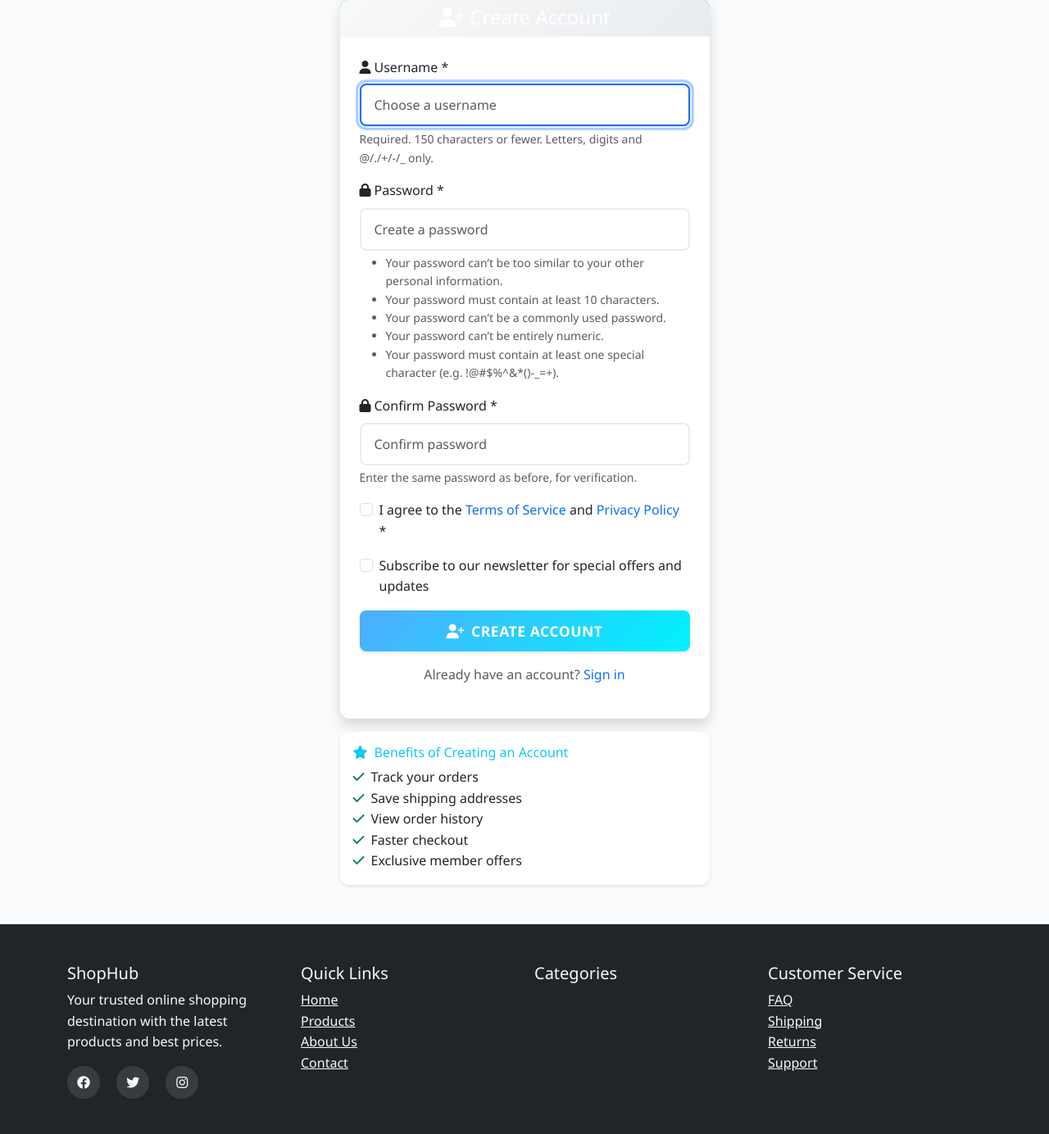
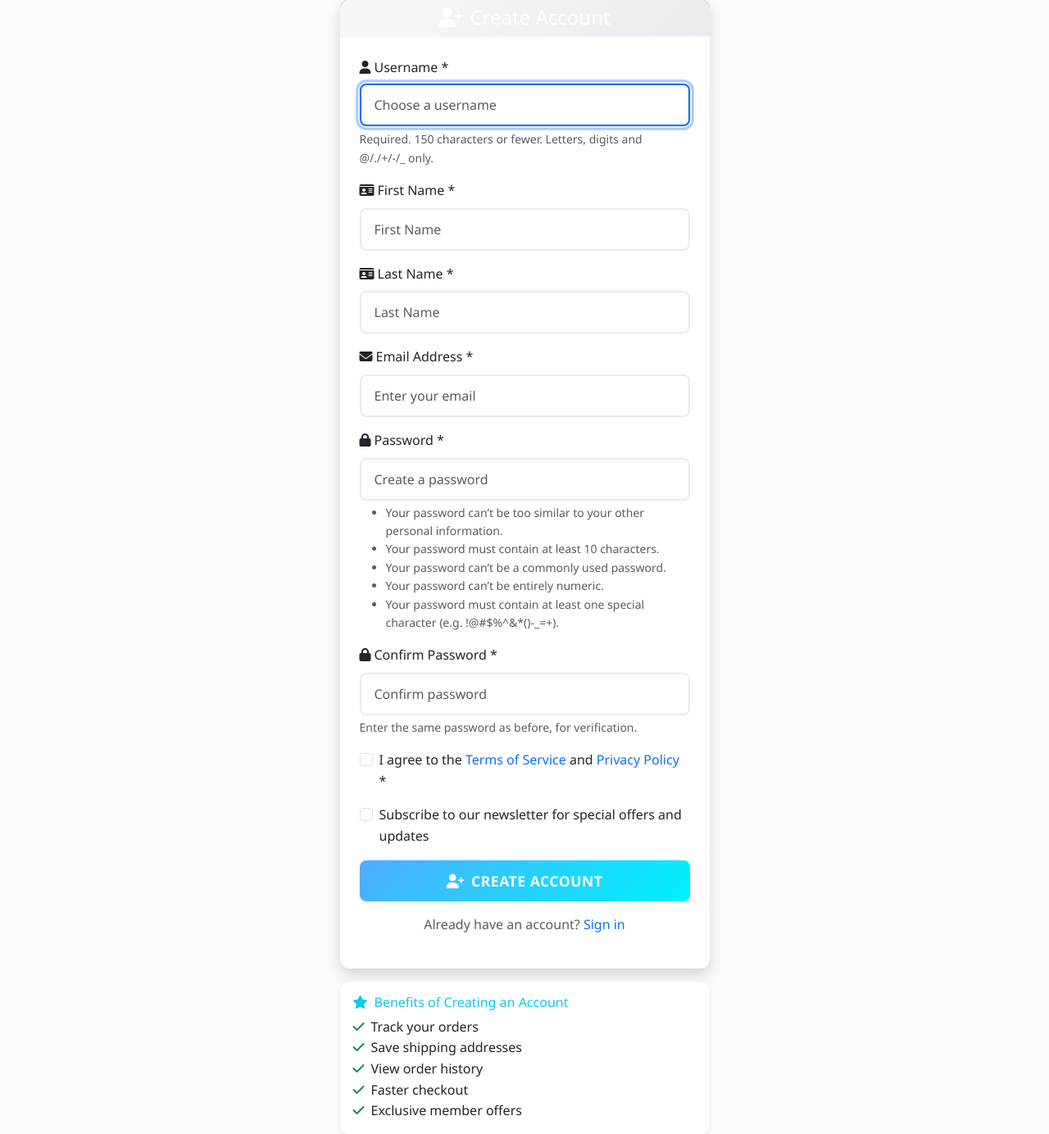
Before and after one commit to vfab/spec-kit-demo, a Django app: page /accounts/register/ in a window 1280 px wide. Shown: the part 117-1501 px from the top of the page at 82% size. Run offline with Django 5.2, Linux system fonts and the light colour scheme; data that the repository does not hold is empty.

Commit message:
fix: add missing registration fields and real form-based add-to-cart for E2E tests
- register.html: add first_name, last_name, email fields (form had them, template didn't render them)
- product_detail.html: wrap quantity+button in a real POST form to orders:add_to_cart (was JS-only simulation)

```diff
--- a/templates/accounts/register.html
+++ b/templates/accounts/register.html
@@ -46,6 +46,27 @@ ShopHub{% endblock %} {% block content %}
               {{ form.username }} {% if form.username.help_text %}
               <div class="form-text">{{ form.username.help_text }}</div>
               {% endif %}
+            </div>
+
+            <div class="mb-3">
+              <label for="{{ form.first_name.id_for_label }}" class="form-label">
+                <i class="fas fa-id-card me-1"></i>First Name *
+              </label>
+              {{ form.first_name }}
+            </div>
+
+            <div class="mb-3">
+              <label for="{{ form.last_name.id_for_label }}" class="form-label">
+                <i class="fas fa-id-card me-1"></i>Last Name *
+              </label>
+              {{ form.last_name }}
+            </div>
+
+            <div class="mb-3">
+              <label for="{{ form.email.id_for_label }}" class="form-label">
+                <i class="fas fa-envelope me-1"></i>Email Address *
+              </label>
+              {{ form.email }}
             </div>
 
             <div class="mb-3">
```
Also changed, not shown: templates/products/product_detail.html (+7 -1 lines).
